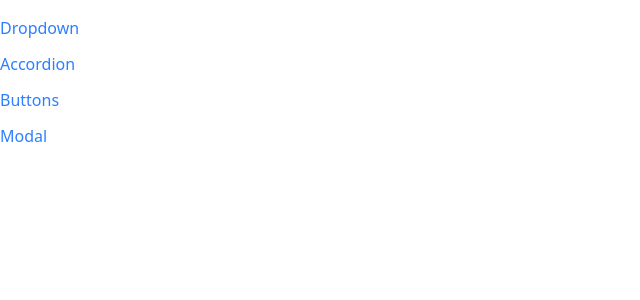
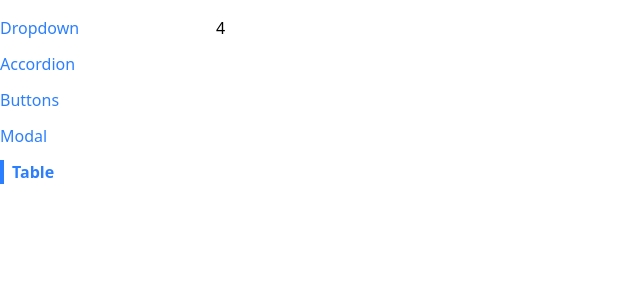
Before and after one commit to bitturohit/comps-26, a React (Vite) app: page /table in a window 1280 px wide. Shown: the top 300 px of the page, without its empty margins (0-640 px from the left). Built offline with nearby package versions, Linux system fonts and the light colour scheme.

Commit message:
modal complete

```diff
--- a/src/App.js
+++ b/src/App.js
@@ -1,5 +1,6 @@
 import Route from "./components/Route";
 import ModalPage from "./pages/ModalPage";
+import TablePage from "./pages/TablePage";
 import SideBar from "./components/SideBar";
 import ButtonPage from "./pages/ButtonPage";
 import DropdownPage from "./pages/DropdownPage";
@@ -23,6 +24,9 @@ function App() {
             <Route path="/modal">
                <ModalPage />
             </Route>
+            <Route path="/table">
+               <TablePage />
+            </Route>
          </div>
       </div>
    );
--- a/src/components/Modal.js
+++ b/src/components/Modal.js
@@ -1,14 +1,26 @@
+import { useEffect } from "react";
 import { createPortal } from "react-dom";
 
-function Modal({ onClose }) {
+function Modal({ onClose, children, actionBar }) {
+   useEffect(() => {
+      document.body.classList.add("overflow-hidden");
+
+      return () => {
+         document.body.classList.remove("overflow-hidden");
+      };
+   }, []);
+
    return createPortal(
       <div>
          <div
-            className="absolute inset-0 bg-gray-300 opacity-80"
+            className="fixed inset-0 bg-gray-300 opacity-80"
             onClick={onClose}
          ></div>
-         <div className="absolute inset-x-40 inset-y-60 p-10 bg-white">
-            I am a Modal!!
+         <div className="fixed inset-x-40 inset-y-60 p-10 bg-white">
+            <div className="flex flex-col justify-between h-full">
+               {children}
+               <div className="flex justify-end">{actionBar}</div>
+            </div>
          </div>
       </div>,
       document.querySelector(".modal-container"),
--- a/src/components/SideBar.js
+++ b/src/components/SideBar.js
@@ -6,6 +6,7 @@ function SideBar() {
       { label: "Accordion", path: "/accordion" },
       { label: "Buttons", path: "/buttons" },
       { label: "Modal", path: "/modal" },
+      { label: "Table", path: "/table" },
    ];
 
    const renderedLinks = links.map((link) => {
--- /dev/null
+++ b/src/components/Table.js
@@ -0,0 +1,5 @@
+function Table({ data }) {
+   return <div>{data.length}</div>;
+}
+
+export default Table;
--- a/src/pages/ModalPage.js
+++ b/src/pages/ModalPage.js
@@ -1,3 +1,4 @@
+import faker from "faker";
 import { useState } from "react";
 
 import Modal from "../components/Modal";
@@ -10,12 +11,30 @@ function ModalPage() {
       setShowModal(!showModal);
    };
 
+   const modal = (
+      <Modal
+         onClose={handleClick}
+         actionBar={
+            <div>
+               <Button primary onClick={handleClick}>
+                  I accept
+               </Button>
+            </div>
+         }
+      >
+         <p>This is an important agreement for you to accept</p>
+      </Modal>
+   );
+
+   const dummyTexts = faker.lorem.paragraphs(30);
+
    return (
       <div>
+         {showModal && modal}
          <Button primary onClick={handleClick}>
             Open Modal
          </Button>
-         {showModal && <Modal onClose={handleClick} />}
+         <p>{dummyTexts}</p>
       </div>
    );
 }
--- /dev/null
+++ b/src/pages/TablePage.js
@@ -0,0 +1,17 @@
+import Table from "../components/Table";
+
+function TablePage() {
+   const data = [
+      { name: "Orange", color: "bg-orange-500", score: 5 },
+      { name: "Apple", color: "bg-red-500", score: 3 },
+      { name: "Banana", color: "bg-yellow-500", score: 1 },
+      { name: "Lime", color: "bg-green-500", score: 4 },
+   ];
+   return (
+      <div>
+         <Table data={data} />
+      </div>
+   );
+}
+
+export default TablePage;
```
